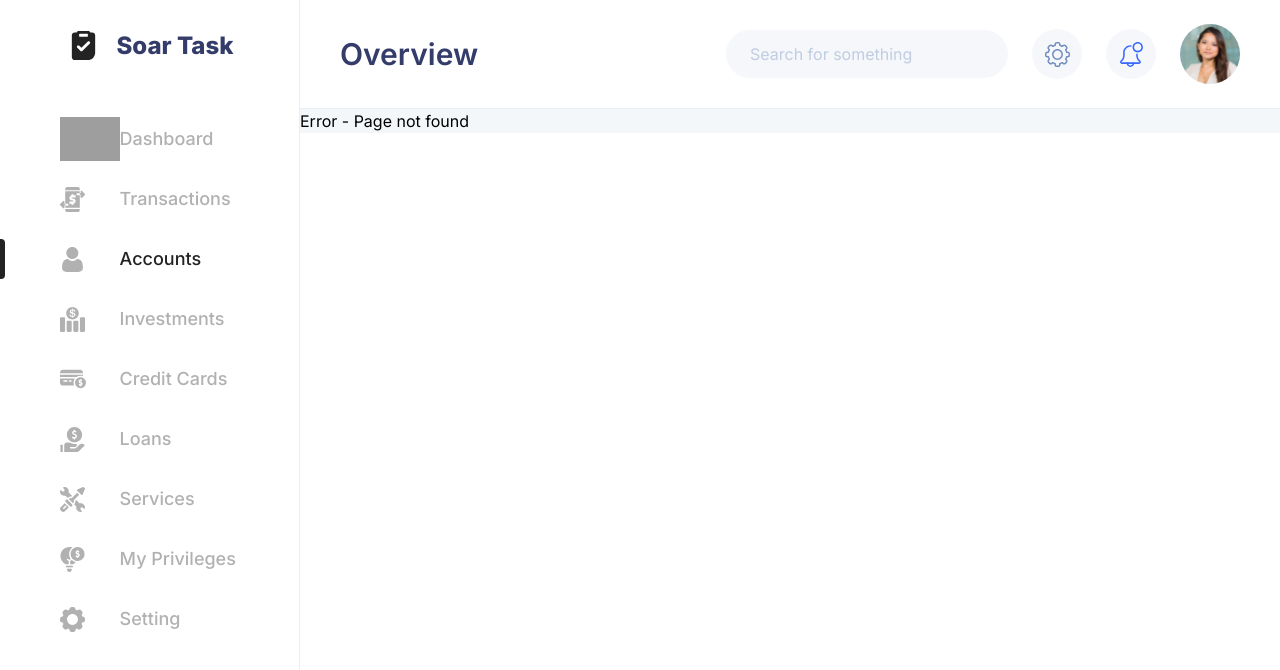
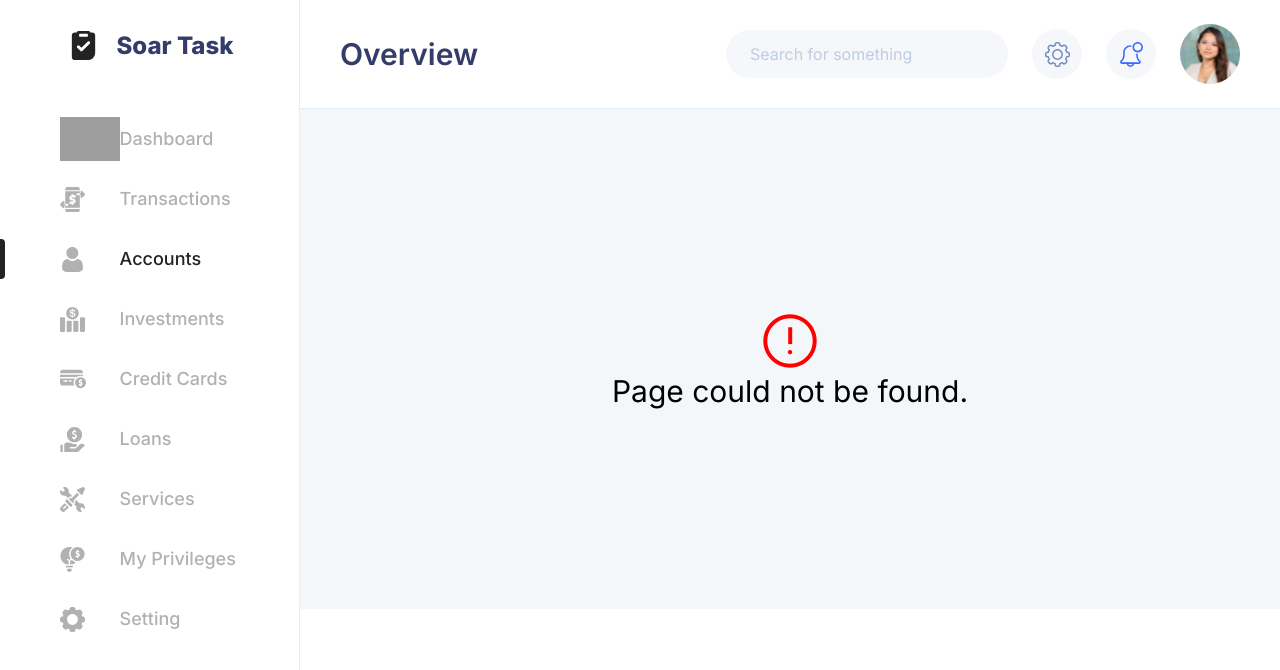
Before and after one commit to kbabawale/soar, a React (Vite) app: page /accounts in a window 1280 px wide. Before the commit this address had no page. Shown: the top 670 px of the page. Built offline with nearby package versions, Linux system fonts and the light colour scheme; grey boxes are pictures that could not be loaded.

Commit message:
Route Error handling

```diff
--- /dev/null
+++ b/src/components/Construction.component.tsx
@@ -0,0 +1,15 @@
+function UnderConstruction() {
+  return (
+    <div className="flex flex-col items-center justify-center">
+      <span
+        style={{ fontSize: "4rem", color: "red" }}
+        className="material-symbols-outlined"
+      >
+        warning
+      </span>
+      <span className="text-3xl">Page under construction.</span>
+    </div>
+  );
+}
+
+export default UnderConstruction;
--- /dev/null
+++ b/src/components/NotFound.component.tsx
@@ -0,0 +1,15 @@
+function NotFound() {
+  return (
+    <div className="flex flex-col items-center justify-center min-h-[500px]">
+      <span
+        style={{ fontSize: "4rem", color: "red" }}
+        className="material-symbols-outlined"
+      >
+        error
+      </span>
+      <span className="text-3xl">Page could not be found.</span>
+    </div>
+  );
+}
+
+export default NotFound;
--- a/src/main.tsx
+++ b/src/main.tsx
@@ -4,6 +4,7 @@ import { createBrowserRouter, RouterProvider } from "react-router-dom";
 import Dashboard from "./pages/Dashboard";
 import Settings from "./pages/Settings";
 import HomeLayout from "./components/HomeLayout.component";
+import NotFound from "./components/NotFound.component";
 
 const router = createBrowserRouter([
   {
@@ -15,11 +16,11 @@ const router = createBrowserRouter([
         element: <Dashboard />,
       },
       { path: "/settings", element: <Settings /> },
-      { path: "*", element: <h1>Error - Page not found</h1> },
+      { path: "*", element: <NotFound /> },
     ],
   },
 
-  { path: "*", element: <h1>Error - Page not found</h1> },
+  { path: "*", element: <NotFound /> },
 ]);
 
 createRoot(document.getElementById("root")!).render(
```
